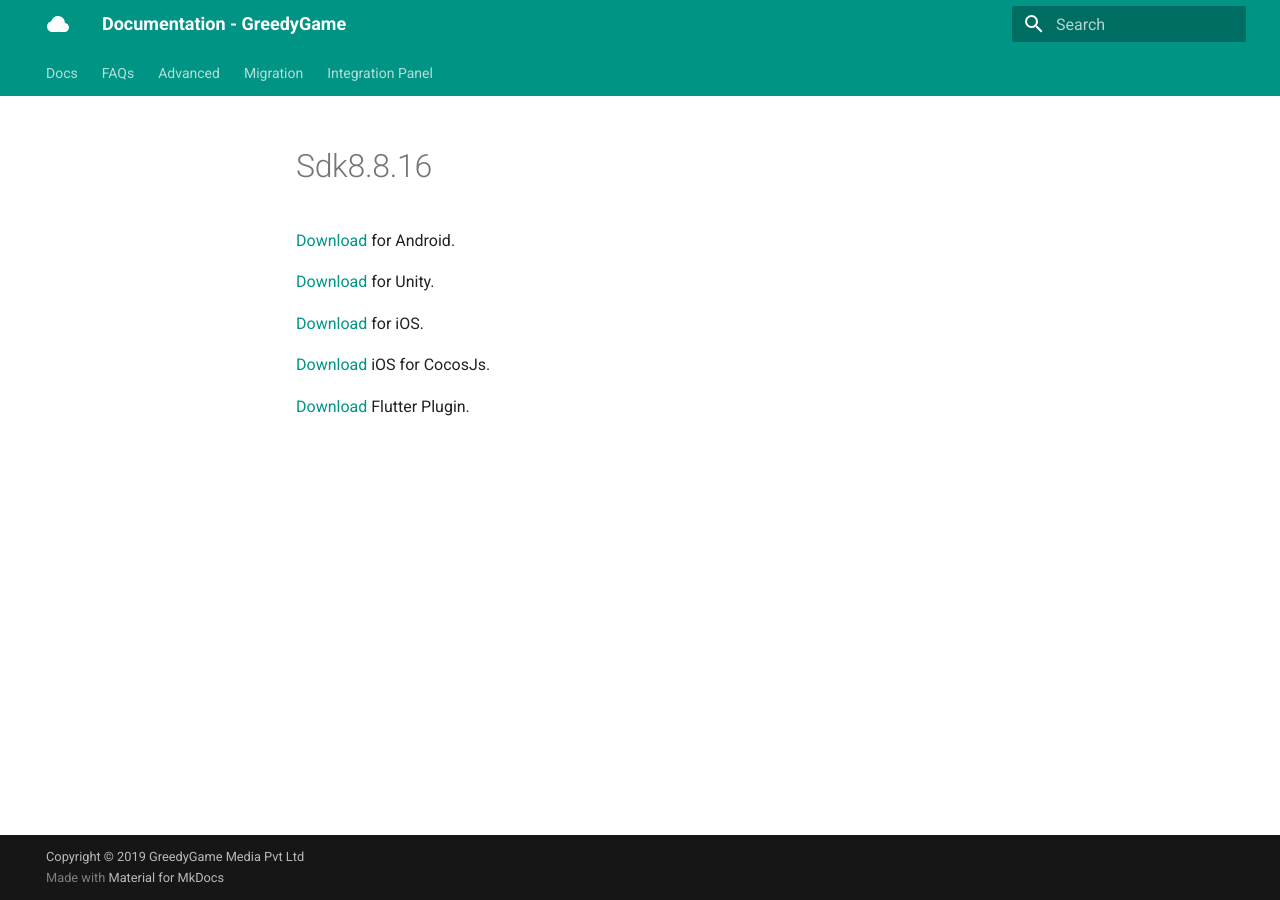
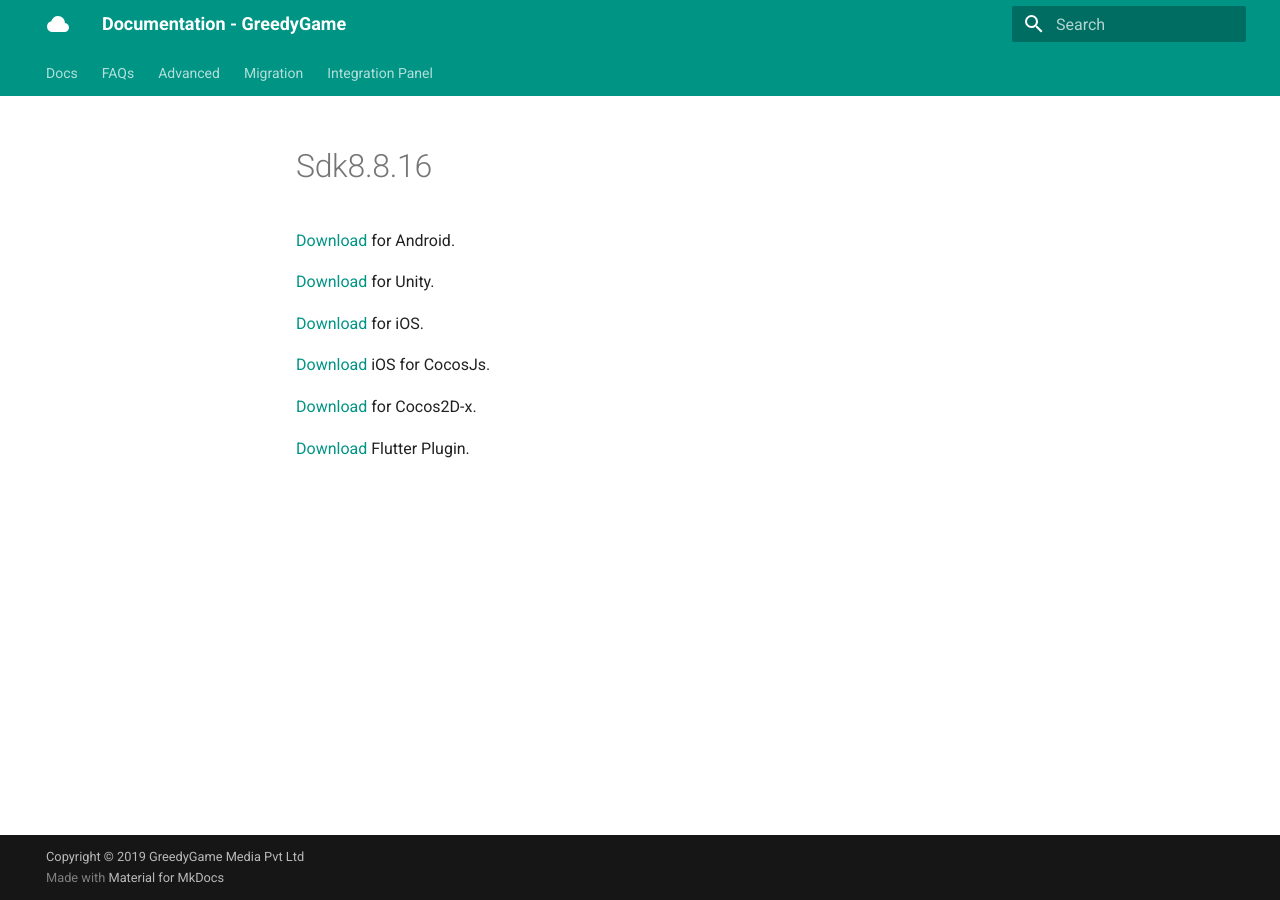
Before and after one commit to GreedyGame/greedygame-docs, an MkDocs documentation site: the page built from docs/sdk8.8.16.md, in a window 1280 px wide. Built offline with MkDocs 1.6.1 and Material for MkDocs 9.7.7, drawn with Linux system fonts in a browser that asks for light colours.

Commit message:
Added cocos documentation for 8.8.16

```diff
--- a/docs/sdk8.8.16.md
+++ b/docs/sdk8.8.16.md
@@ -1,15 +1,11 @@
-
-
-
 <a target="_blank" rel="noopener noreferrer" href="https://integration-panel.s3.amazonaws.com/documentation/sdk8.8.16/Android-Native-8.8.16.pdf">Download</a> for Android.
-
 
 <a target="_blank" rel="noopener noreferrer" href="https://integration-panel.s3.amazonaws.com/documentation/sdk8.8.16/Unity-8.8.16.pdf">Download</a> for Unity.
 
-
 <a target="_blank" rel="noopener noreferrer" href="https://integration-panel.s3.amazonaws.com/documentation/sdk8.8.16/iOS-1.0.4.pdf">Download</a> for iOS.
-
 
 <a target="_blank" rel="noopener noreferrer" href="https://integration-panel.s3.amazonaws.com/documentation/sdk8.8.16/CocosJS-iOS-1.0.4.pdf">Download</a> iOS for CocosJs.
 
+<a target="_blank" rel="noopener noreferrer" href="https://integration-panel.s3.amazonaws.com/documentation/sdk8.8.16/Cocos2Dx-8.8.16.pdf">Download</a> for Cocos2D-x.
+
 <a target="_blank" rel="noopener noreferrer" href="https://integration-panel.s3.amazonaws.com/documentation/sdk8.8.16/Flutter-1.0.0.pdf">Download</a> Flutter Plugin.
```
